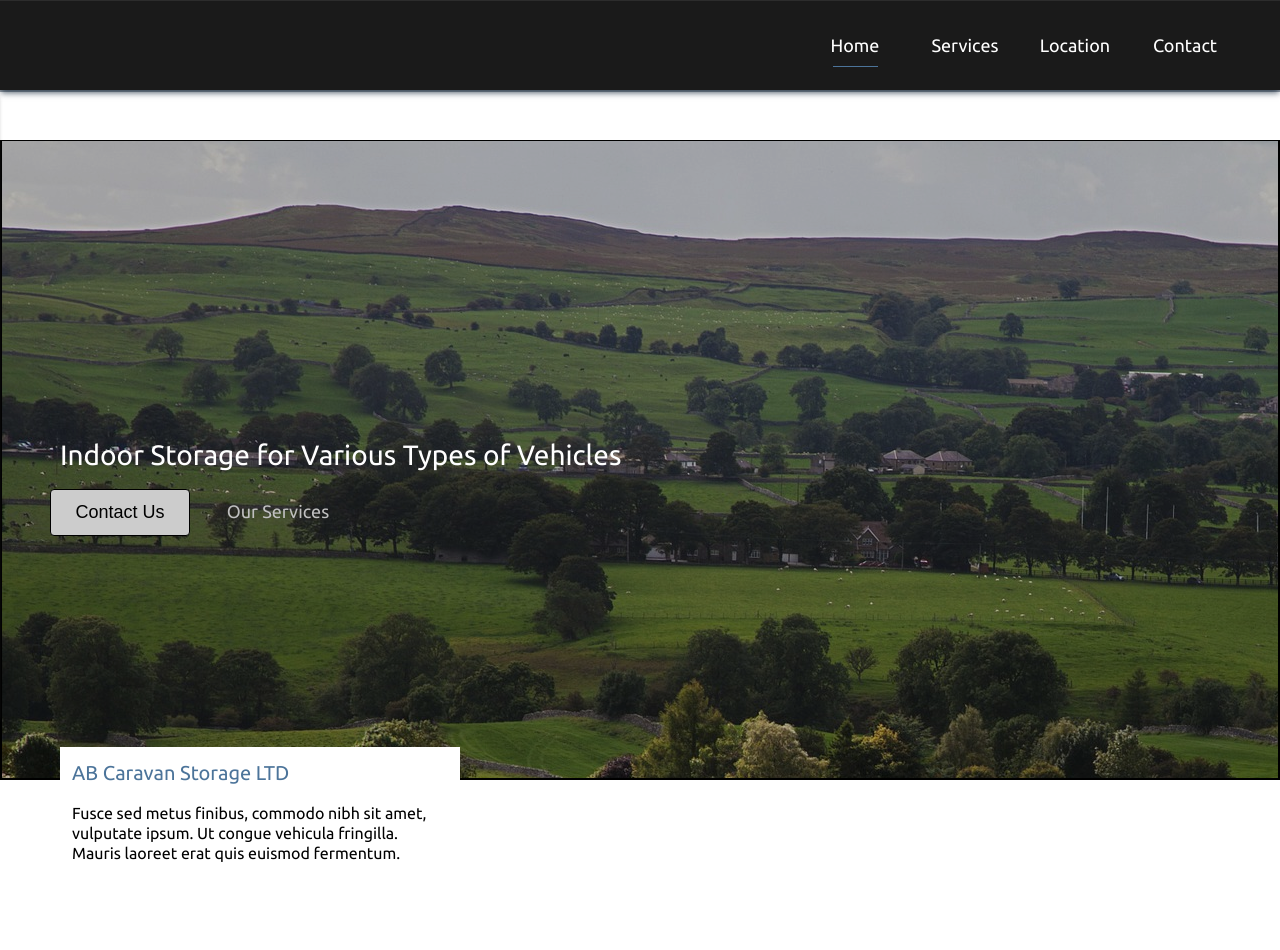
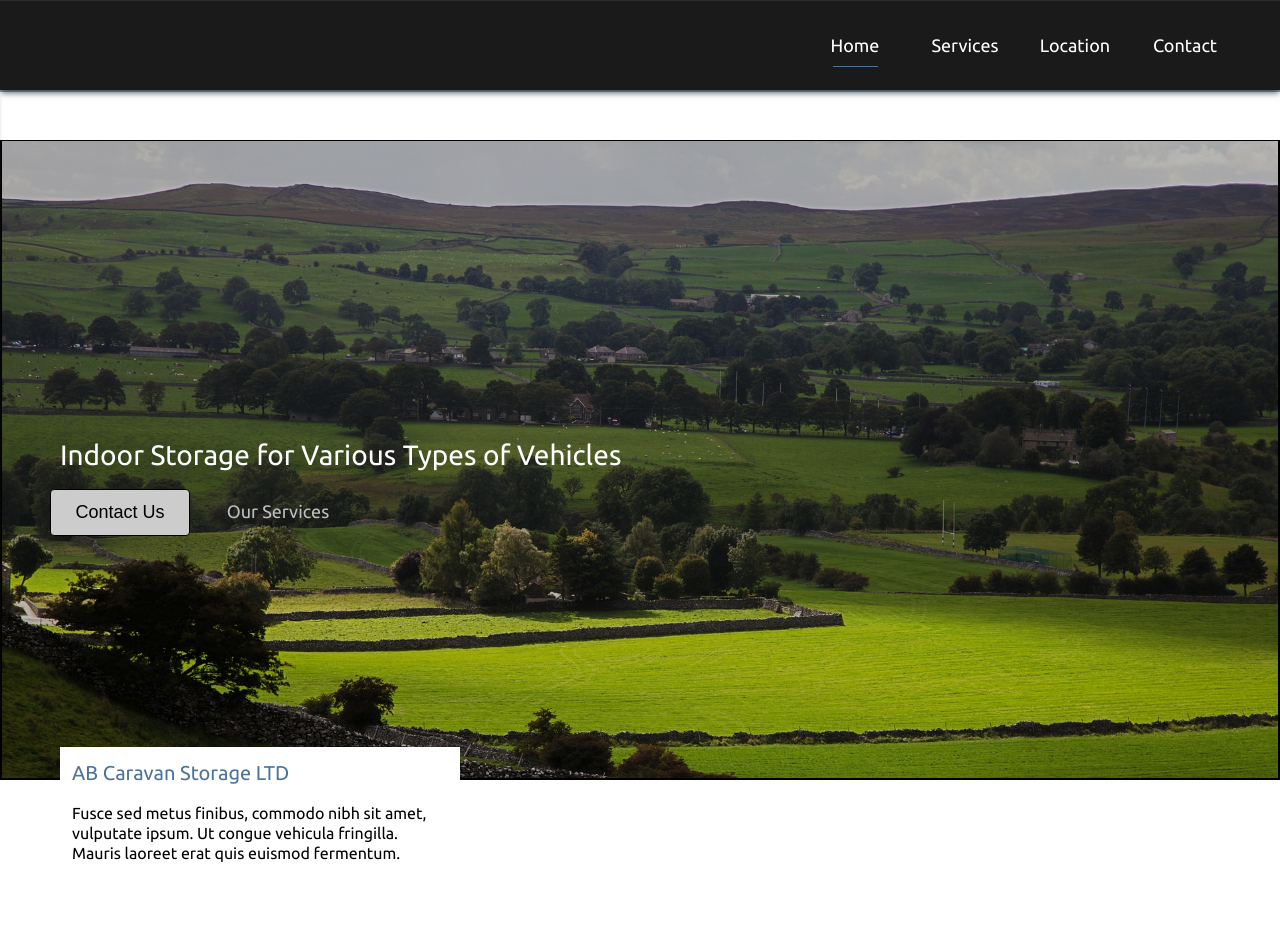
Before and after one commit to CodaSirrah/ab_caravans, a website: page index.html in a window 1280 px wide. Shown: the top 950 px of the page. Drawn offline with Linux system fonts and the light colour scheme; some packages are replaced by stand-ins of ours.

Commit message:
background attachment fixed.

```diff
--- a/in_development/static/assets/css/style.css
+++ b/in_development/static/assets/css/style.css
@@ -230,6 +230,10 @@ nav ul a:hover {
   border-left: 2px solid black;
   border-bottom: 2px solid black;
   border-top: 1px solid black;
+  background-repeat: no-repeat;
+  background-size: cover;
+  /* /* background-position: center;  */
+  background-attachment: fixed;
 }
 
 .hero-image > div {
```
